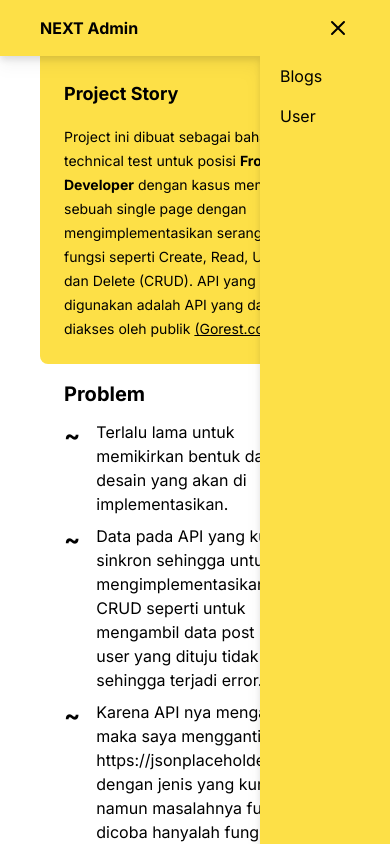
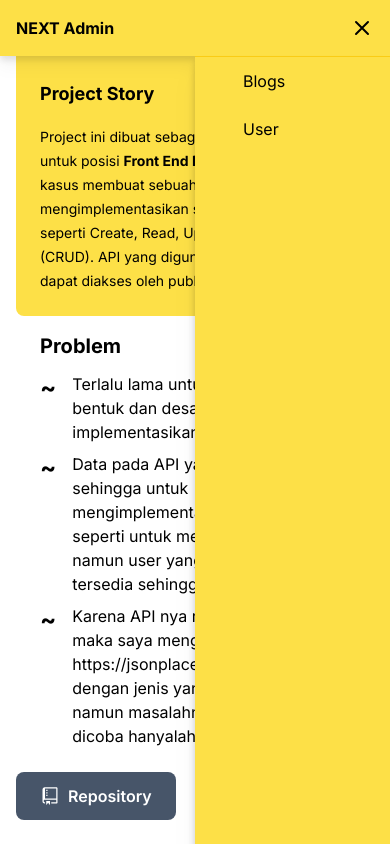
Before and after one commit to garfieldvans/Blog-post-nextjs, a Next.js app: page / in a window 390 px wide. Both pictures are taken after a click on the button 338 px from the left and 28 px from the top of the page. Shown: the top 844 px of the page. Built offline with nearby package versions, Linux system fonts and the light colour scheme.

Commit message:
[fix] optimize form modal and mobile responsive

```diff
--- a/app/layout.tsx
+++ b/app/layout.tsx
@@ -28,7 +28,7 @@ export default function RootLayout({
       <body className={inter.className} suppressHydrationWarning={true}>
         <div className="">
           <Header/>
-          <main className="md:px-24 px-10 lg:px-36 min-h-screen mb-8">{children}</main>
+          <main className="md:px-24 px-4 lg:px-36 min-h-screen mb-8">{children}</main>
           <Footer/>
           <ScrollToTopButton/>
         </div>
--- a/app/pages/header/page.tsx
+++ b/app/pages/header/page.tsx
@@ -15,7 +15,7 @@ const Header: React.FC = () => {
   };
 
   return (
-    <header className="sticky inset-x-0 inset-y-0 py-4 md:px-24 px-10 lg:px-36 flex items-center bg-yellow-300 drop-shadow-lg Containers z-40">
+    <header className="sticky inset-x-0 inset-y-0 py-4 md:px-24 px-4 lg:px-36 flex items-center bg-yellow-300 drop-shadow-lg Containers z-40">
       <div className=" mr-10 ">
         <h2 className="text-black text-md md:text-lg font-bold logo">
         <Link
@@ -72,10 +72,10 @@ const Header: React.FC = () => {
         </button>
       </div>
       {isMobileMenuOpen && (
-        <div className="sm:hidden absolute top-full inset-y-0 right-0 bg-yellow-300 flex flex-col w-4/12 h-screen ">
+        <div className="sm:hidden absolute top-full inset-y-0 right-0 bg-yellow-300 flex flex-col w-6/12 h-screen drop-shadow-xl border-t border-yellow-400 ">
           <Link
             href="/pages/blogs"
-            className={`py-2 px-5 ${
+            className={`py-3 px-12 ${
               currentPath === "/pages/blogs"
                 ? "font-bold bg-yellow-400 rounded-md"
                 : ""
@@ -85,7 +85,7 @@ const Header: React.FC = () => {
           </Link>
           <Link
             href="/pages/users"
-            className={`py-2 px-5 ${
+            className={`py-3 px-12 ${
               currentPath === "/pages/users"
                 ? "font-bold bg-yellow-400 rounded-md"
                 : ""
--- a/app/pages/users/page.tsx
+++ b/app/pages/users/page.tsx
@@ -15,7 +15,7 @@ const Modal: React.FC<{
 }> = ({ title, onClose, formData, onChange }) => {
   return (
     <div className="fixed top-0 left-0 w-full h-full bg-black bg-opacity-50 flex justify-center items-center z-50">
-      <div className="bg-white rounded-lg shadow lg:w-6/12 md:w-9/12 w-11/12 p-4 text-white">
+      <div className="bg-slate-800 rounded-lg shadow xl:w-5/12 md:w-9/12 w-11/12 p-4 text-white">
         <div className="flex justify-end font-bold text-white text-lg">
           <button onClick={onClose}>
             <IoClose size={30} />
@@ -27,11 +27,11 @@ const Modal: React.FC<{
         <div className="relative w-full lg:px-8">
           <div className="">
             <form className="">
-              <div className="grid gap-4 mb-8 grid-cols-2">
+              <div className="grid gap-6 mb-8 grid-cols-2">
                 <div className="col-span-2">
                   <label
                     htmlFor="name"
-                    className="block mb-2 text-sm font-medium text-gray-900 "
+                    className="block mb-2 text-sm font-medium text-gray-100 "
                   >
                     Full Name
                   </label>
@@ -39,7 +39,7 @@ const Modal: React.FC<{
                     type="text"
                     name="name"
                     id="name"
-                    className="bg-gray-50 border border-gray-300 text-gray-900 text-sm rounded-lg focus:ring-primary-600 focus:border-primary-600 block w-full p-2.5 "
+                    className="bg-slate-700 border border-slate-600 text-slate-200 text-sm rounded-lg focus:ring-primary-600 focus:border-primary-600 block w-full p-2.5 "
                     placeholder="Type product name"
                     required
                     value={formData.name}
@@ -49,7 +49,7 @@ const Modal: React.FC<{
                 <div className="col-span-2">
                   <label
                     htmlFor="username"
-                    className="block mb-2 text-sm font-medium text-gray-900"
+                    className="block mb-2 text-sm font-medium text-gray-100"
                   >
                     Username
                   </label>
@@ -57,7 +57,7 @@ const Modal: React.FC<{
                     type="text"
                     name="username"
                     id="username"
-                    className="bg-gray-50 border border-gray-300 text-gray-900 text-sm rounded-lg focus:ring-primary-600 focus:border-primary-600 block w-full p-2.5 "
+                    className="bg-slate-700 border border-slate-600 text-slate-200 text-sm rounded-lg focus:ring-primary-600 focus:border-primary-600 block w-full p-2.5 "
                     placeholder="Type your full name"
                     required
                     value={formData.username}
@@ -67,7 +67,7 @@ const Modal: React.FC<{
                 <div className="col-span-2">
                   <label
                     htmlFor="email"
-                    className="block mb-2 text-sm font-medium text-gray-900"
+                    className="block mb-2 text-sm font-medium text-gray-100"
                   >
                     Email
                   </label>
@@ -75,7 +75,7 @@ const Modal: React.FC<{
                     type="email"
                     name="email"
                     id="email"
-                    className="bg-gray-50 border border-gray-300 text-gray-900 text-sm rounded-lg focus:ring-primary-600 focus:border-primary-600 block w-full p-2.5 "
+                    className="bg-slate-700 border border-slate-600 text-slate-200 text-sm rounded-lg focus:ring-primary-600 focus:border-primary-600 block w-full p-2.5 "
                     placeholder="e.g yourmail11@mail.example"
                     required
                     value={formData.email}
@@ -85,7 +85,7 @@ const Modal: React.FC<{
                 <div className="col-span-2">
                   <label
                     htmlFor="website"
-                    className="block mb-2 text-sm font-medium text-gray-900 "
+                    className="block mb-2 text-sm font-medium text-gray-100"
                   >
                     Website
                   </label>
@@ -93,7 +93,7 @@ const Modal: React.FC<{
                     type="text"
                     name="website"
                     id="website"
-                    className="bg-gray-50 border border-gray-300 text-gray-900 text-sm rounded-lg focus:ring-primary-600 focus:border-primary-600 block w-full p-2.5 "
+                    className="bg-slate-700 border border-slate-600 text-slate-200 text-sm rounded-lg focus:ring-primary-600 focus:border-primary-600 block w-full p-2.5 "
                     placeholder="e.g www.yourcompany.org"
                     required
                     value={formData.website}
@@ -102,7 +102,7 @@ const Modal: React.FC<{
                 </div>
               </div>
 
-              <div className="flex flex-row justify-around md:justify-between lg:justify-between">
+              <div className="flex flex-row justify-around md:justify-between lg:justify-between md:mt-14">
                 <button
                   type="submit"
                   className="text-white inline-flex items-center bg-blue-700 hover:bg-blue-800 focus:ring-4 focus:outline-none focus:ring-blue-300 font-medium rounded-lg text-sm px-5 py-2.5 text-center min-w-28 md:min-w-52 lg:m-w-28 justify-center"
@@ -289,11 +289,11 @@ const Users = () => {
       </div>
 
       <div>
-      <div className="flex items-center mt-1 w-full justify-center">
-            <button className="flex items-center justify-center px-8 h-10 text-base font-medium text-white bg-slate-800 rounded-s hover:bg-slate-900 ">
+      <div className="flex items-center mt-1 w-full justify-center gap-x-1">
+            <button className="flex items-center justify-center px-8 h-8 md:h-10 text-sm md:text-base font-medium text-white bg-slate-800 rounded-s-lg hover:bg-slate-900 ">
               Prev
             </button>
-            <button className="flex items-center justify-center px-8 h-10 text-base font-medium text-white bg-slate-800 border-0 border-s border-slate-700 rounded-e hover:bg-slate-900">
+            <button className="flex items-center justify-center px-8 h-8 md:h-10 text-sm md:text-base font-medium text-white bg-slate-800 rounded-e-lg hover:bg-slate-900">
               Next
             </button>
         </div>
```
